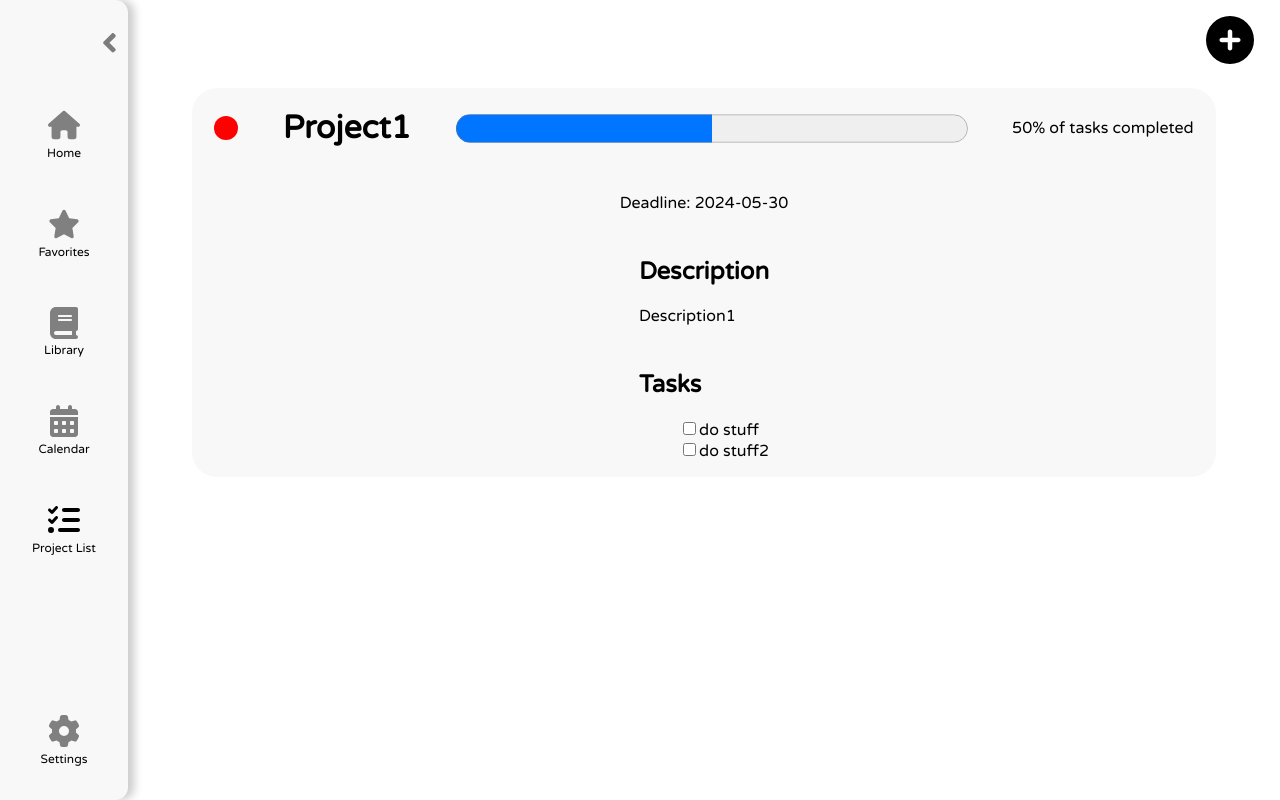
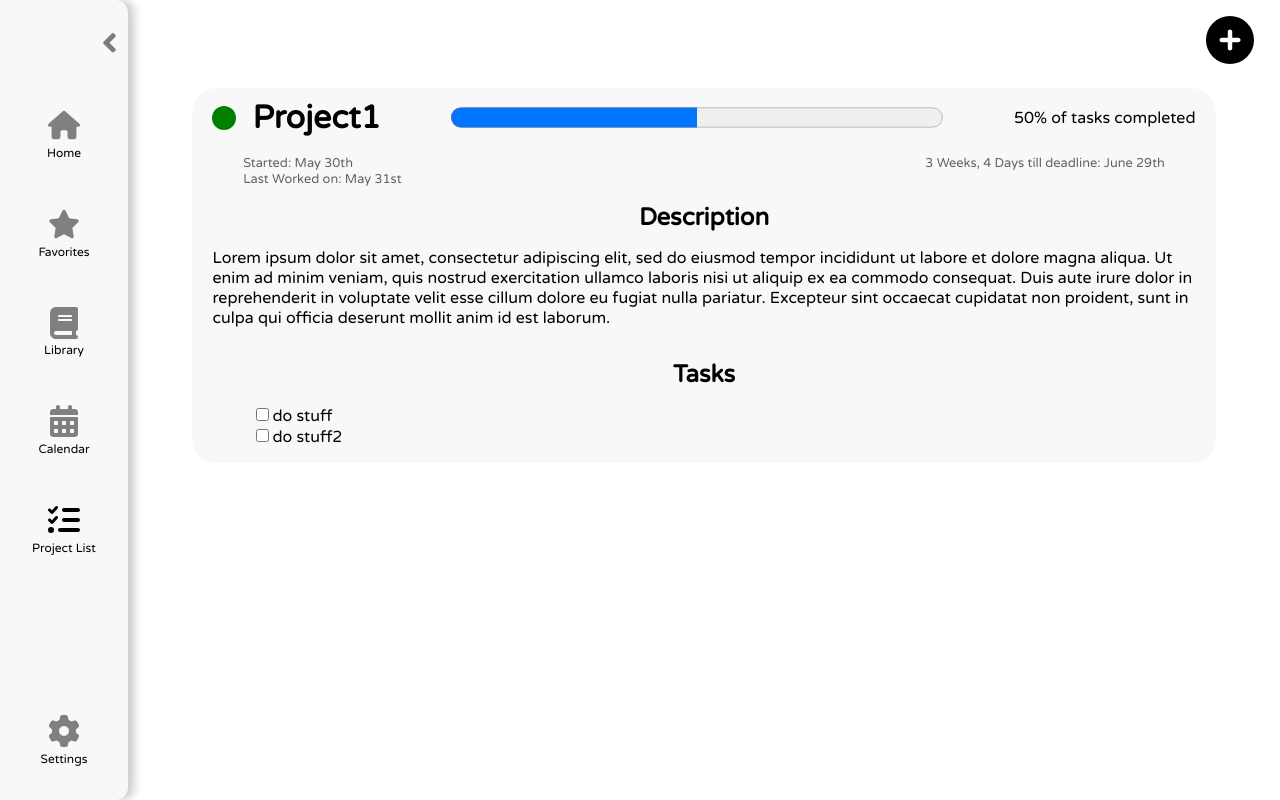
Before and after one commit to CSE-110-Group-13/cse110-sp24-group13, a website with bundled scripts: page source/projectlist/projectlist.html in a window 1280 px wide. Built offline with nearby package versions, Linux system fonts and the light colour scheme.

Commit message:
styled so containers looked spaced apart, added date calculation for deadline and last worked on

```diff
--- a/source/projectlist/projectTableGenerate.js
+++ b/source/projectlist/projectTableGenerate.js
@@ -68,7 +68,7 @@ function init() {
     let newTaskTable = getTaskTableFromStorage();
     let aTask = Object.values(newTaskTable)[0];
     let aTask2 = Object.values(newTaskTable)[1];
-    createNewProjectObject("Project1", "Description1", [`${aTask.taskID}`, `${aTask2.taskID}`], "2024-05-30", "low");
+    createNewProjectObject("Project1", "Lorem ipsum dolor sit amet, consectetur adipiscing elit, sed do eiusmod tempor incididunt ut labore et dolore magna aliqua. Ut enim ad minim veniam, quis nostrud exercitation ullamco laboris nisi ut aliquip ex ea commodo consequat. Duis aute irure dolor in reprehenderit in voluptate velit esse cillum dolore eu fugiat nulla pariatur. Excepteur sint occaecat cupidatat non proident, sunt in culpa qui officia deserunt mollit anim id est laborum.", [`${aTask.taskID}`, `${aTask2.taskID}`], "2024-06-29", "low", "2024-05-30", [], "2024-05-31");
     // createNewProjectObject("Project2", "Description2", ['task1', 'task2', 'task3'], "2024-05-30", "Priority2");
     // createNewProjectObject("Project3", "Description3", ['task1', 'task2', 'task3'], "2024-05-30", "Priority3");
     // createNewProjectObject("Project3", "Description3", ['task1', 'task2', 'task3'], "2024-05-30", "Priority3");
--- a/source/projectlist/projectlist.css
+++ b/source/projectlist/projectlist.css
@@ -41,6 +41,7 @@ main > div {
   background-color: #F8F8F8;
   border-radius: 25px;
   width: 80vw;
+  /* height: 50%; */
 
   gap: 1vh;
 }
@@ -48,21 +49,23 @@ main > div {
 .titlePercentCompletedContainer {
   display: flex;
   align-items: center;
-  justify-content: space-around;
+  justify-content: space-between;
   width: 100%;
+
+  padding-left: 2%;
+  padding-right: 2%;
+  box-sizing: border-box;
 }
 
 progress {
-  /* width: 100%;
-  height: 5.5rem;
-  text-align: center;
-  color: white;
-  background-image: green;
-  -webkit-appearance: none;
-  -moz-appearance: none;
-  appearance: none; */
   height: 70%;
   width: 50%;
+}
+
+.containerForPriorityIconTitle {
+  display: flex;
+  align-items: center;
+  gap: 1rem;
 }
 
 .priority-icon {
@@ -70,34 +73,73 @@ progress {
   width: 3vh;
   background-color: #bbb;
   border-radius: 50%;
-  /* display: inline-block; */
 }
 .priority-icon.low {
-  background-color: red;
+  background-color: green;
 }
 .priority-icon.medium {
-  background-color: red;
+  background-color: yellow;
 }
 .priority-icon.high {
   background-color: red;
 }
 
-.titlePercentCompletedContainer {
-
+.titlePercentCompletedContainer h1 {
+  margin-block-start: 0.33em;
+  margin-block-end: 0.33em;
 }
 
-.deadlineConatiner {
+.deadlineContainer p {
+  margin: 0;
+  padding: 0;
+  opacity: 0.6;
+  font-size: 80%;
+}
 
+.deadlineContainer {
+  display: flex;
+  width: 100%;
+  justify-content: space-between;
+  padding-left: 5%;
+  padding-right: 5%;
+  box-sizing: border-box;
 }
 
 .descriptionContainer {
+  width: 100%;
+  padding-left: 2%;
+  padding-right: 2%;
+  box-sizing: border-box;
+}
 
+.descriptionContainer h2 {
+  text-align: center;
+  margin-block-start: 0.33em;
+  margin-block-end: 0.33em;
+}
+
+.taskListContainer {
+  width: 100%;
+  padding-left: 2%;
+  padding-right: 2%;
+  box-sizing: border-box;
+}
+
+.taskListContainer h2 {
+  text-align: center;
+  margin-block-start: 0.33em;
+  margin-block-end: 0.33em;
 }
 
 .taskListContainer > .taskList {
   list-style-type: none;
 }
 
+/* h1, p, h2, ul, li {
+  margin: 0;
+  padding: 0;
+} */
+
 /* * {
   padding: 0;
   margin: 0;
--- a/source/projectlist/projectlist.js
+++ b/source/projectlist/projectlist.js
@@ -42,11 +42,16 @@ function createProjects() {
 
     projectContainer.innerHTML = `
       <div class="titlePercentCompletedContainer">
-        <div class="priority-icon"></div>
-        <h1 class="title"></h1>
+        <div class="containerForPriorityIconTitle">
+          <div class="priority-icon"></div>
+          <h1 class="title"></h1>
+        </div>
       </div>
-      <div class="deadlineConatiner">
-        <p class="startedDate"></p>
+      <div class="deadlineContainer">
+        <div class="containerForStartedDateLastWorked">
+          <p class="startedDate"></p>
+          <p class="lastWorked"></p>
+        </div>
         <p class="timeTillDeadline"></p>
       </div>
       <div class="descriptionContainer">
@@ -77,7 +82,11 @@ function createProjects() {
     titlePercentCompletedContainer.appendChild(labelForProgressBar);
 
     const startedDate = projectContainer.querySelector('.startedDate');
-    startedDate.textContent = `Deadline: ${value.deadline}`;
+    startedDate.textContent = `Started: ${dateToString(value.dateCreated)}`;
+    const lastWorked = projectContainer.querySelector('.lastWorked');
+    lastWorked.textContent = `Last Worked on: ${dateToString(value.lastWorked)}`;
+    const deadline = projectContainer.querySelector('.timeTillDeadline');
+    deadline.textContent = `${timeTillDeadline(value.deadline)}`;
 
     const description = projectContainer.querySelector('.projectDescription');
     description.textContent = value.description;
@@ -98,7 +107,7 @@ function createTaskListItem(taskListElement, taskListArray) {
 
     const inputCheckbox = document.createElement('input');
     inputCheckbox.setAttribute('type', 'checkbox');
-    inputCheckbox.id = task;
+    inputCheckbox.id = taskID;
 
     const label = document.createElement('label');
     label.setAttribute('for', task);
@@ -126,6 +135,49 @@ function calculateTaskCompletion(projectID) {
   }
 }
 
+function dateToString(dateStr) {
+    const months = ["January", "February", "March", "April", "May", "June",
+              "July", "August", "September", "October", "November", "December"];
+
+    const [year, month, day] = dateStr.split("-");
+
+    const monthName = months[parseInt(month, 10) - 1];
+
+    const dayInt = parseInt(day, 10);
+    const suffix = (dayInt === 1 || dayInt === 21 || dayInt === 31) ? "st" :
+                   (dayInt === 2 || dayInt === 22) ? "nd" :
+                   (dayInt === 3 || dayInt === 23) ? "rd" : "th";
+
+    return `${monthName} ${dayInt}${suffix}`;
+}
+
+function timeTillDeadline(deadline) {
+  const currentDate = new Date();
+  const deadlineDate = new Date(deadline);
+
+  const differenceInTimeMilliseconds = deadlineDate - currentDate;
+  if (differenceInTimeMilliseconds <= 0) {
+    return "Deadline has already passed.";
+  }
+
+  const differenceInDays = Math.floor(differenceInTimeMilliseconds/ (1000 * 60 * 60 * 24));
+  const weeksLeft = Math.floor(differenceInDays / 7);
+  const daysLeft = differenceInDays % 7;
+
+  if (weeksLeft > 1 && daysLeft > 1) {
+    return `${weeksLeft} Weeks, ${daysLeft} Days till deadline: ${dateToString(deadline)}`;
+  }
+  else if (weeksLeft <= 1 && daysLeft > 1) {
+    return `${weeksLeft} Week, ${daysLeft} Days till deadline: ${dateToString(deadline)}`;
+  }
+  else if (weeksLeft > 1 && daysLeft <= 1) {
+    return `${weeksLeft} Weeks, ${daysLeft} Day till deadline: ${dateToString(deadline)}`;
+  }
+  else if (weeksLeft <= 1 && daysLeft <= 1) {
+    return `${weeksLeft} Week, ${daysLeft} Day till deadline: ${dateToString(deadline)}`;
+  }
+}
+
 function init() {
   createProjects();
 }
```
